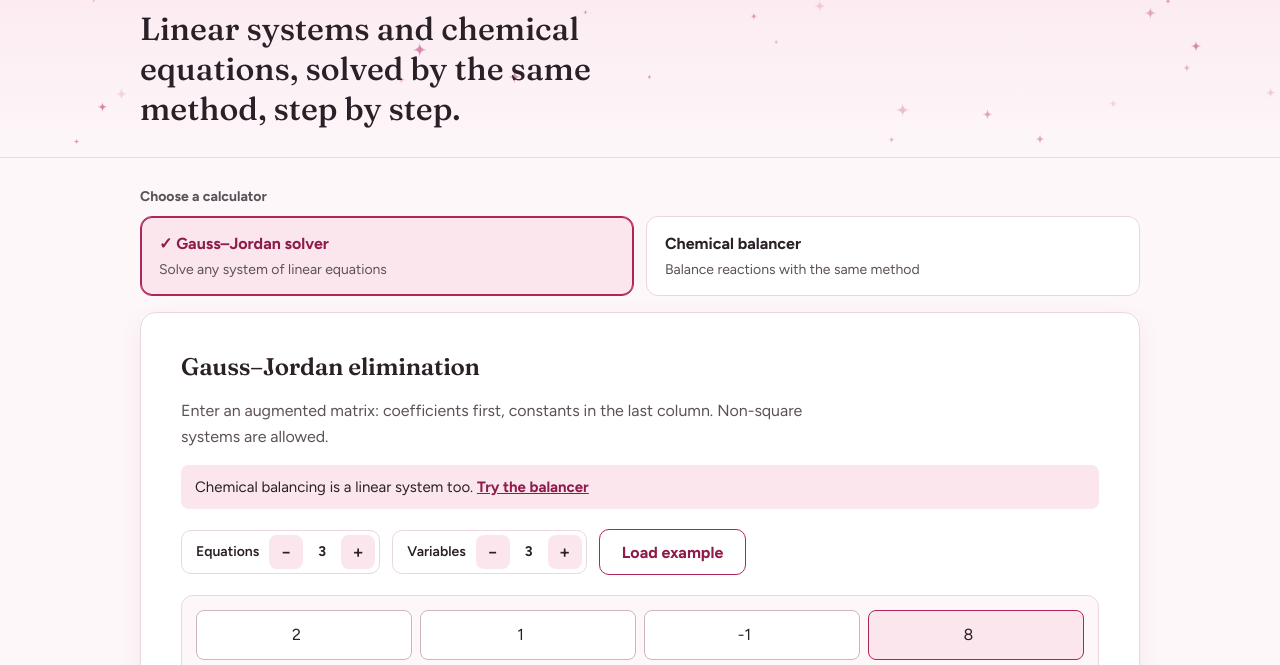
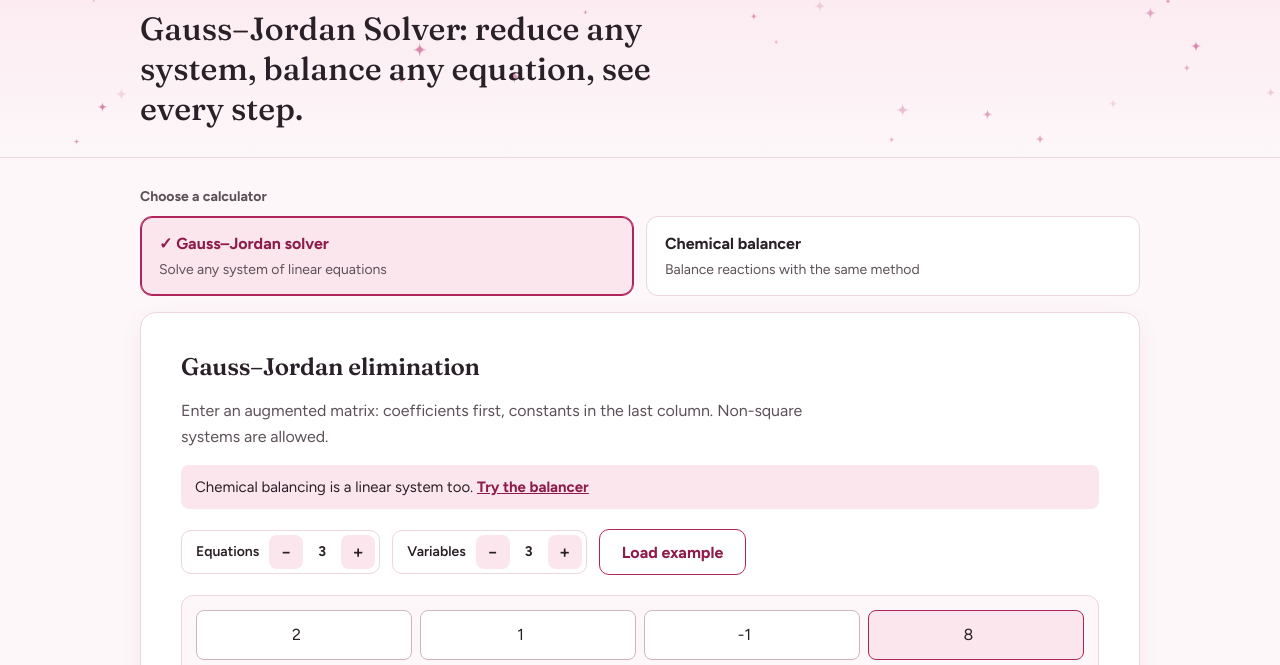
Before and after one commit to tenoriokarlmax-ops/Web-Application, a plain HTML site: page index.html in a window 1280 px wide. Shown: the part 83-748 px from the top of the page. Drawn offline with Linux system fonts and the light colour scheme.

Commit message:
Update masthead tag description

```diff
--- a/index.html
+++ b/index.html
@@ -22,7 +22,7 @@
         <a href="#applications" data-page="applications">Real-world uses</a>
       </nav>
     </div>
-    <p class="masthead__tag">Linear systems and chemical equations, solved by the same method, step by step.</p>
+    <p class="masthead__tag">Gauss–Jordan Solver: reduce any system, balance any equation, see every step.</p>
   </header>
 
   <!-- PAGE 1:Calculator (kept completely separate from the About page) -->
```
